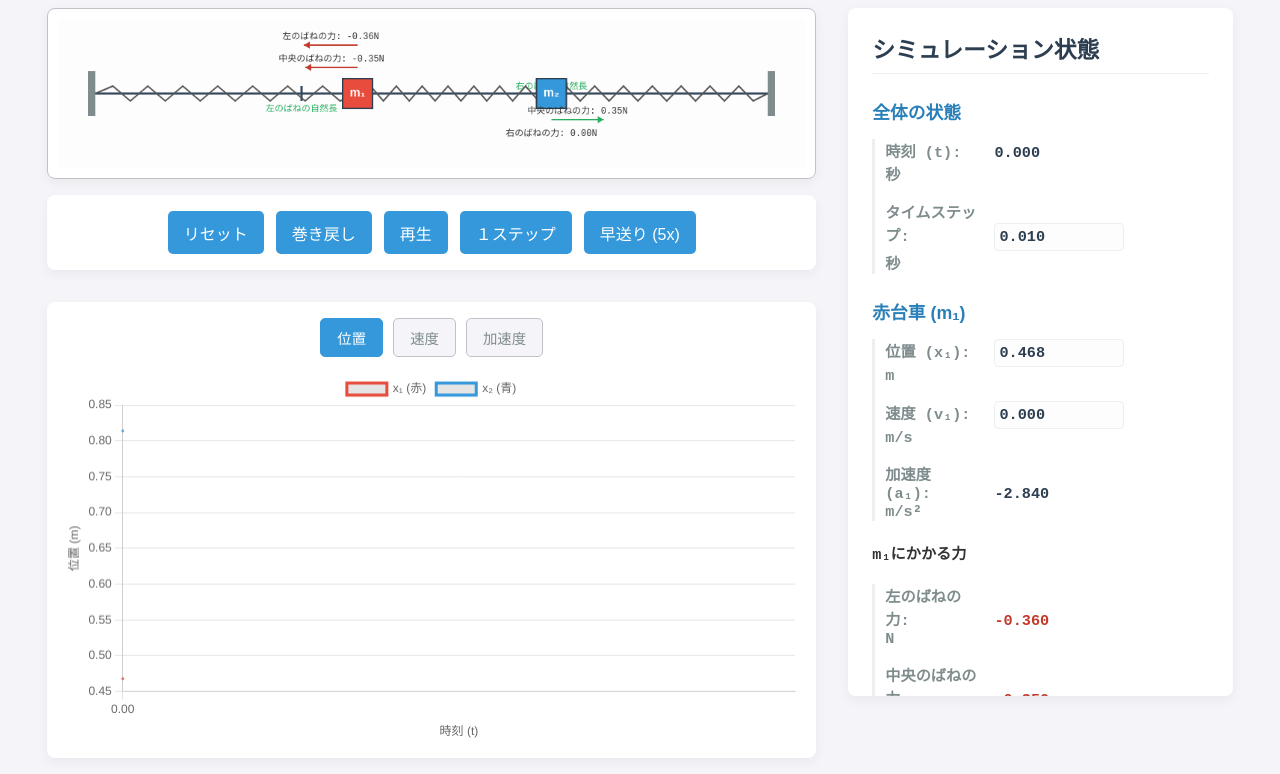
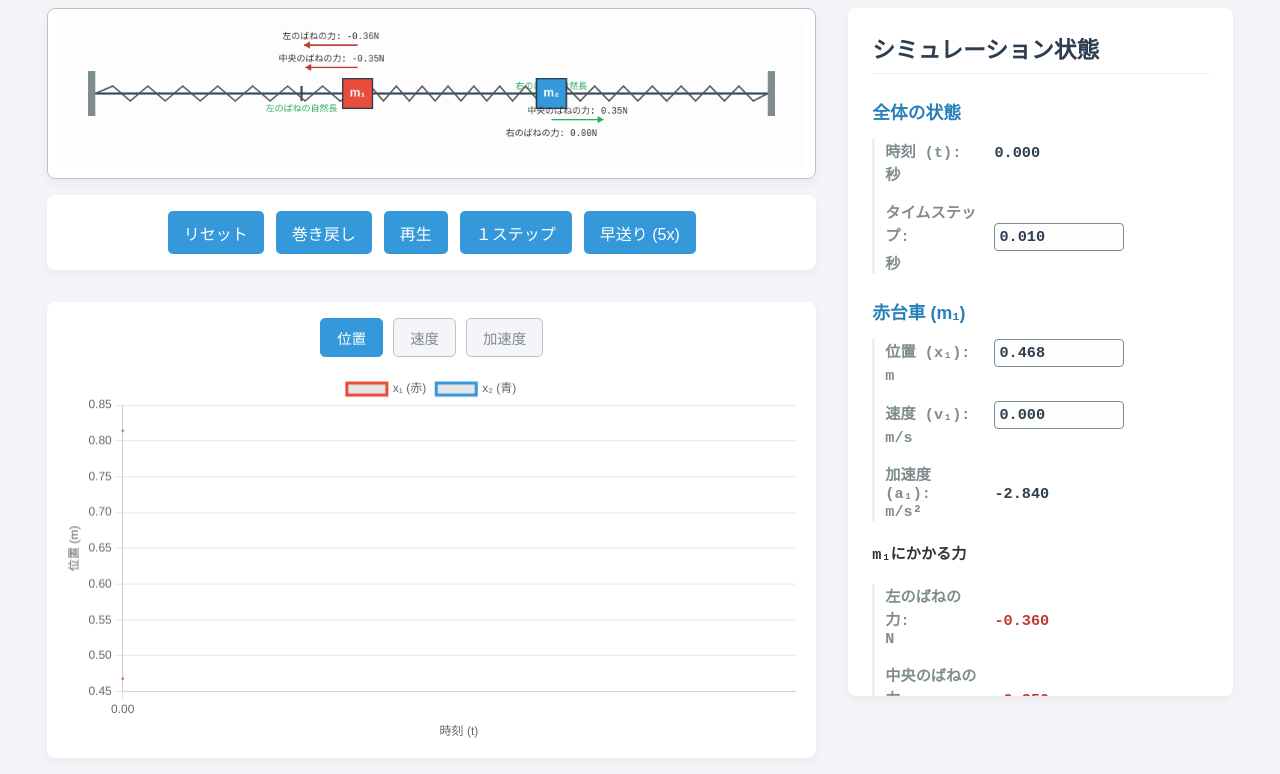
Before and after one commit to Untri8ium/physics-25autumn, a plain HTML site: page index.html in a window 1280 px wide. Shown: the part 104-878 px from the top of the page. Drawn offline with nearby package versions, Linux system fonts and the light colour scheme; a web font is replaced by a local one.

Commit message:
More visible input border

```diff
--- a/index.html
+++ b/index.html
@@ -149,7 +149,7 @@
         font-size: 0.95rem;
         font-weight: bold;
         color: #2c3e50;
-        border: 1px solid #ecf0f1;
+        border: 1px solid #7f8c8d;
         border-radius: 4px;
         padding: 4px;
         width: 120px;
```
